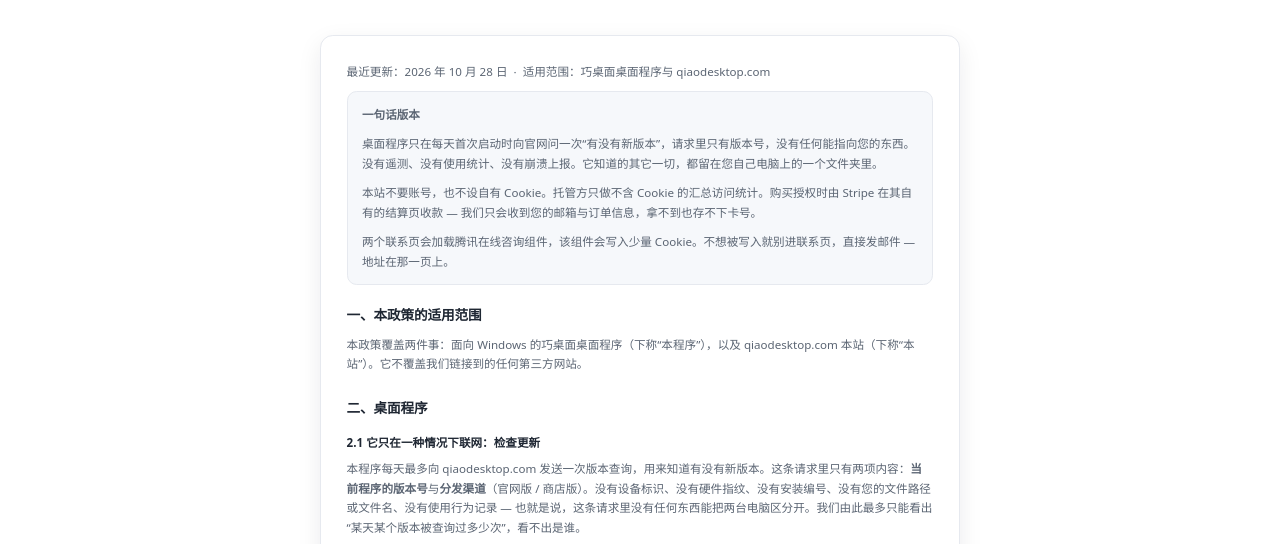
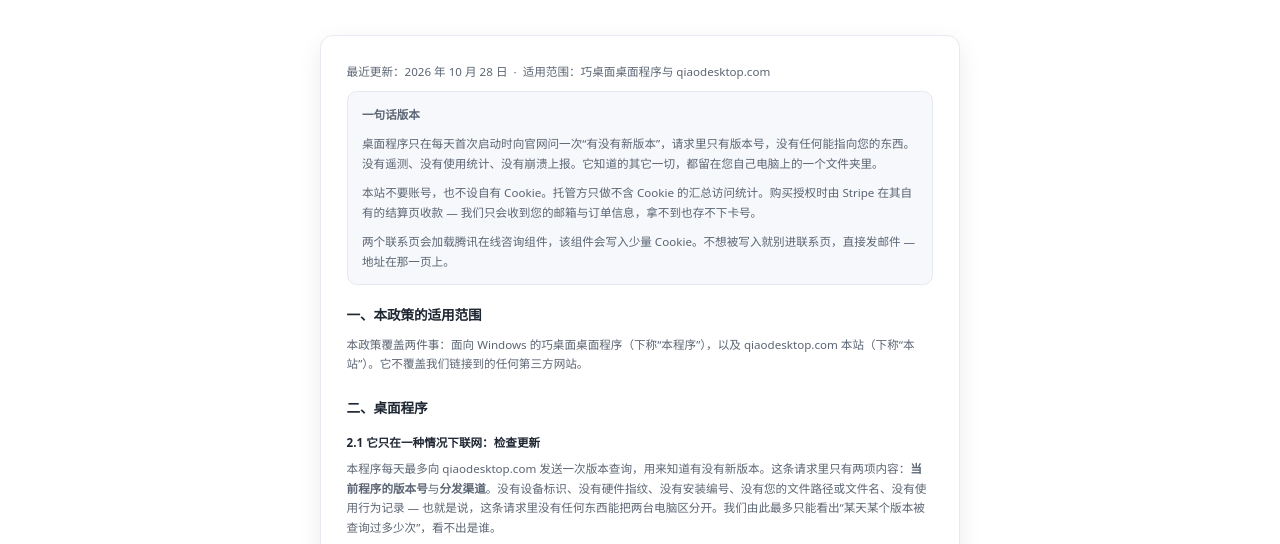
Before and after one commit to Fing001/qiaodesktop-site, a plain HTML site: page zh/privacy/index.html in a window 1280 px wide. Shown: the part 230-774 px from the top of the page. Drawn offline with Linux system fonts and the light colour scheme.

Commit message:
docs: 隐私页去掉「官网版 / 商店版」渠道括注（商店渠道已下线）

```diff
--- a/zh/privacy/index.html
+++ b/zh/privacy/index.html
@@ -72,7 +72,7 @@
         <h2>二、桌面程序</h2>
 
         <h3>2.1 它只在一种情况下联网：检查更新</h3>
-        <p>本程序每天最多向 qiaodesktop.com 发送一次版本查询，用来知道有没有新版本。这条请求里只有两项内容：<b>当前程序的版本号</b>与<b>分发渠道</b>（官网版 / 商店版）。没有设备标识、没有硬件指纹、没有安装编号、没有您的文件路径或文件名、没有使用行为记录 &mdash; 也就是说，这条请求里没有任何东西能把两台电脑区分开。我们由此最多只能看出&ldquo;某天某个版本被查询过多少次&rdquo;，看不出是谁。</p>
+        <p>本程序每天最多向 qiaodesktop.com 发送一次版本查询，用来知道有没有新版本。这条请求里只有两项内容：<b>当前程序的版本号</b>与<b>分发渠道</b>。没有设备标识、没有硬件指纹、没有安装编号、没有您的文件路径或文件名、没有使用行为记录 &mdash; 也就是说，这条请求里没有任何东西能把两台电脑区分开。我们由此最多只能看出&ldquo;某天某个版本被查询过多少次&rdquo;，看不出是谁。</p>
         <p>它同时就是更新检查本身，不是统计工具：我们不做使用统计、不上报崩溃、不采集广告标识。断网时本程序的全部功能完全一致，只是不会提示新版本。</p>
         <p>如果您接受更新，程序会下载安装包（约 1&nbsp;MB）、解压、替换自己的程序文件并重启。这是本程序除版本查询之外的唯一网络请求，只在您点击同意时发生，来源是我们自己的站点，取不到时会回落到 GitHub。</p>
         <p>不想要这条请求：进入<b>设置中心 &rarr; 通用设置</b>，取消勾选&ldquo;每天检查一次新版本&rdquo;。关闭后本程序不再发出任何网络请求 &mdash; 一个字节都不发。</p>
```
Also changed, not shown: privacy/index.html (+1 -1 lines).
